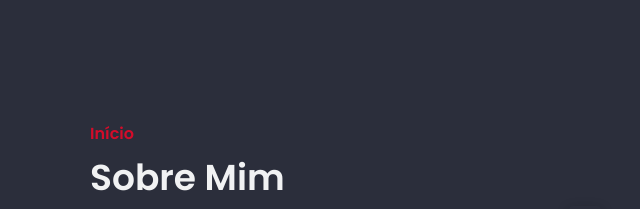
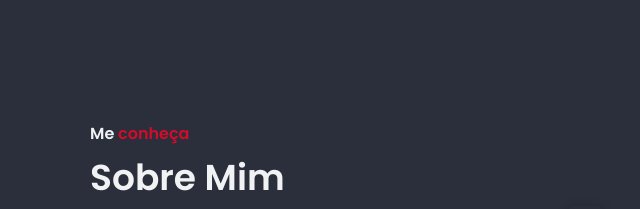
Before and after one commit to yngvarrr/meu-portfolio, a plain HTML site: page index.html in a window 1280 px wide. Shown: the part 960-1169 px from the top of the page, 631-1271 px from the left. Drawn offline with nearby package versions, Linux system fonts and the light colour scheme; files whose address does not match are found by name.

Commit message:
ajustes finais

```diff
--- a/index.html
+++ b/index.html
@@ -167,7 +167,7 @@
       <section class="about section" id="about">
         <div class="about__container container grid">
           <div class="about__data">
-            <h3 class="section__subtitle"><span>Início</span></h3>
+            <h3 class="section__subtitle">Me <span>conheça</span></h3>
             <h2 class="section__title">Sobre Mim</h2>
             <p class="about__description">
               Desenvolvedor Front-end, crio páginas e/ou aplicações utilizáveis
```
